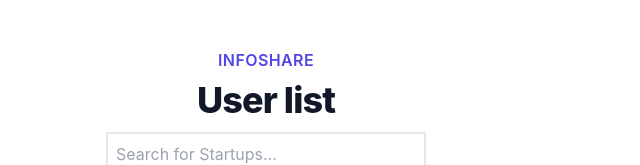
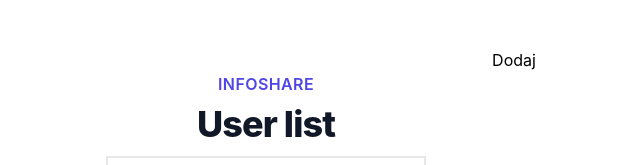
Before and after one commit to infoshareacademy/jfddr9-projekt-react, a React (Create React App) app in the folder Project_2/: page / in a window 1280 px wide. Shown: the top 165 px of the page, without its empty margins (374-1014 px from the left). Built offline with nearby package versions, Linux system fonts and the light colour scheme; no server answers; the database is empty.

Commit message:
Create form to adding new users

```diff
--- a/Project_2/src/App.tsx
+++ b/Project_2/src/App.tsx
@@ -6,7 +6,7 @@
 import { useEffect, useState } from "react";
 import { filterUserByQuery } from "./utils/filterUserByQuery";
 import { ErrorAlert } from "./components/ErrorAlert";
-import { getFirestore, collection, getDocs } from "firebase/firestore/lite";
+import { getFirestore, collection, getDocs, addDoc } from "firebase/firestore/lite";
 import { initializeApp } from "firebase/app";
 
 const firebaseConfig = {
@@ -38,9 +38,24 @@
     });
   }, []);
 
+  const [name, setName] = useState<string>("");
+  const [username, setUsername] = useState<string>("");
+
   const [query, setQuery] = useState("");
+
+  const handleSubmit = (e: any) => {
+    e.preventDefault();
+    const usersRef = collection(db, "usersList");
+    addDoc(usersRef, {name, username})
+  }
+
   return (
     <AppWrapper>
+      <form onSubmit={handleSubmit}>
+        <input name="name" onChange={(e) => {setName(e.target.value)}}/>
+        <input name="username" onChange={(e) => {setUsername(e.target.value)}}/>
+        <button type="submit">Dodaj</button>
+      </form>
       <Header />
       <SearchField setQuery={setQuery} />
       {isLoading && <LoadingSpinner />}
```
